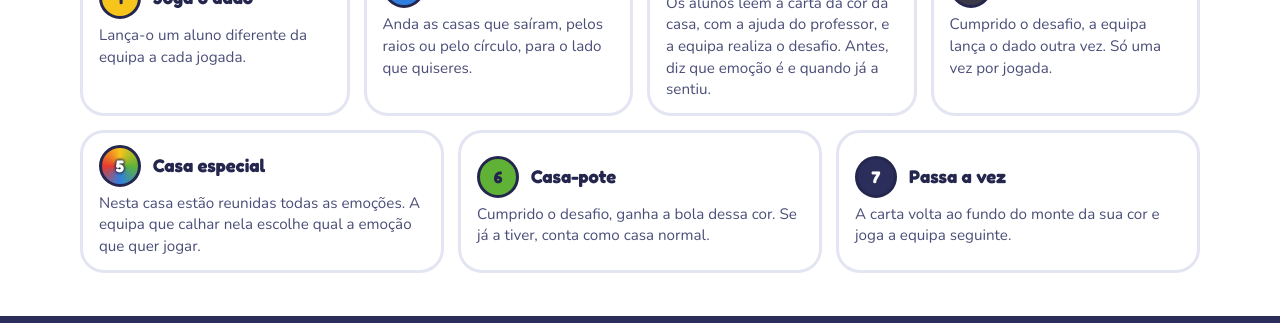
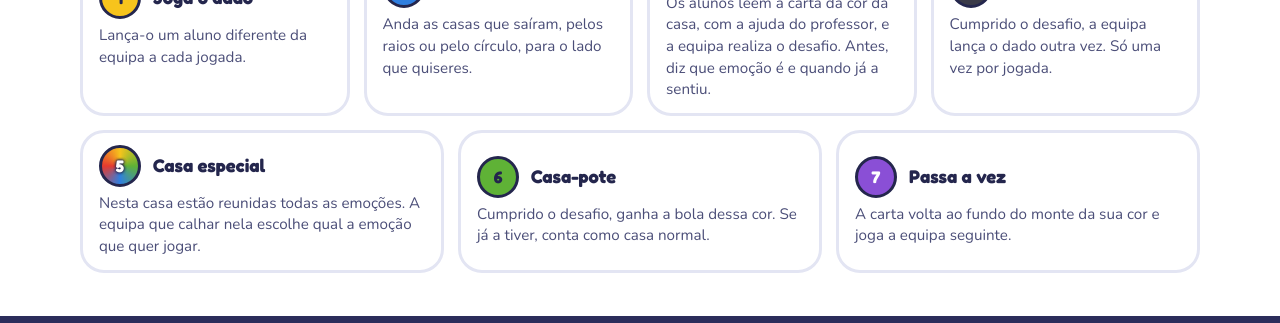
Before and after one commit to 1231366/monstro-das-cores, a website: page public/index.html in a window 1280 px wide. Shown: the part 2700-3023 px from the top of the page. Drawn offline with nearby package versions, Linux system fonts and the light colour scheme.

Commit message:
Passo 7 de Como se joga com cor roxa, distinta do passo 4
Co-Authored-By: Claude Sonnet 5.5 <noreply@anthropic.com>
Claude-Session: https://claude.ai/code/session_01JYPLhmb954y6YKWHkTPV1R

```diff
--- a/public/index.html
+++ b/public/index.html
@@ -429,7 +429,7 @@ footer .school img{display:block;width:clamp(200px,64vw,320px);height:auto}
 .steps li:nth-child(5){--c:var(--navy)}
 .steps li:nth-child(5)::before{background:conic-gradient(var(--y),var(--g),var(--b),var(--r),var(--y));color:#fff;text-shadow:0 0 3px #24264d,0 0 3px #24264d,0 0 3px #24264d}
 .steps li:nth-child(6){--c:var(--g);--tc:var(--ink)}
-.steps li:nth-child(7){--c:var(--navy);--tc:#fff}
+.steps li:nth-child(7){--c:#8a4fd6;--tc:#fff}
 @media(min-width:901px){
   .rgrid{grid-template-columns:1fr;gap:18px;height:auto}
   .phases{grid-template-columns:repeat(3,minmax(0,1fr));grid-template-rows:auto;gap:16px}
```
